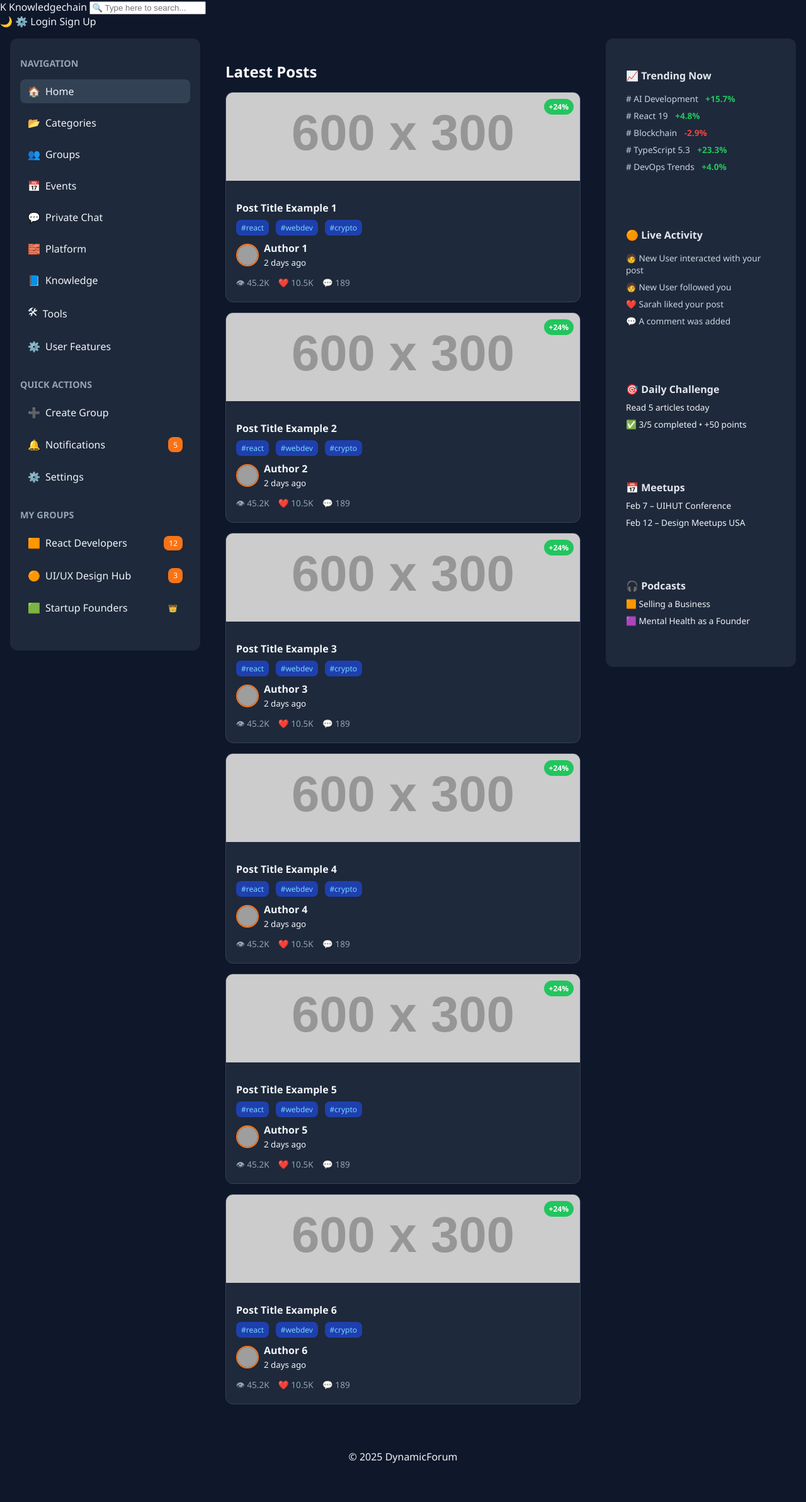
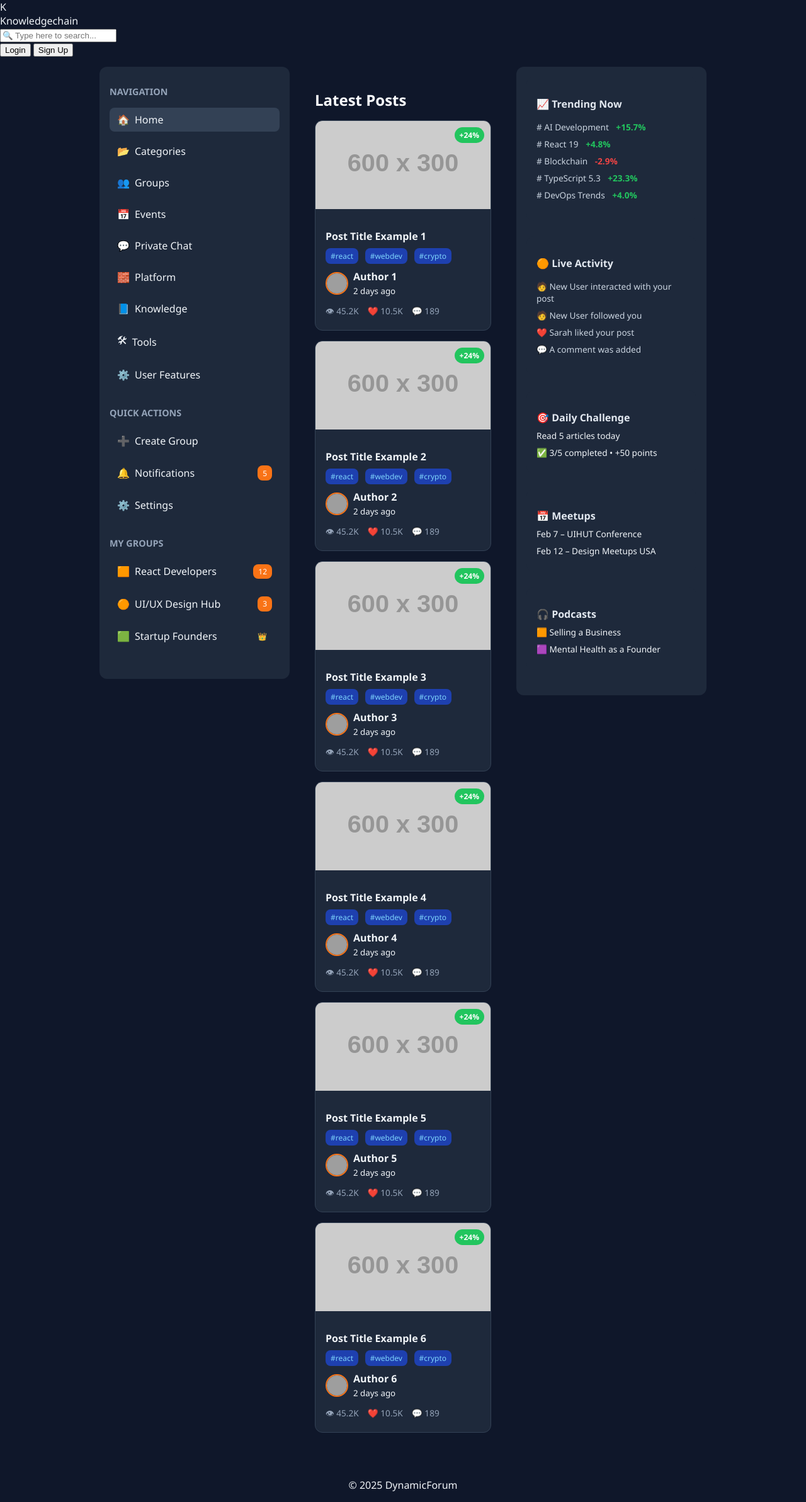
Before and after one commit to mejbah330/Forum, a PHP site: page /DynamicForum/ in a window 1280 px wide. Shown: the whole page at 63% size. Before the commit the page ends 2323 px from the top, so only its background shows below. Run offline with PHP 8.4, Linux system fonts and the light colour scheme; grey boxes labelled with a size stand in for pictures from a placeholder-image service; some libraries are stand-ins or nearby versions; grey boxes are pictures that could not be loaded.

Commit message:
Update Header.php

```diff
--- a/Includes/Header.php
+++ b/Includes/Header.php
@@ -1,31 +1,26 @@
-<?php
-session_start();
-require_once 'config.php';
-?>
 <!DOCTYPE html>
 <html lang="en">
 <head>
   <meta charset="UTF-8" />
+  <meta http-equiv="X-UA-Compatible" content="IE=edge" />
+  <meta name="viewport" content="width=device-width, initial-scale=1.0" />
   <title>DynamicForum</title>
-  <link rel="stylesheet" href="<?= SITE_URL ?>/assets/css/style.css" />
+  <link rel="stylesheet" href="/assets/css/style.css" />
 </head>
-<body class="dark">
-<header class="navbar">
-  <div class="navbar-left">
-    <span class="logo-box">K</span>
+<body>
+
+<header class="topbar">
+  <div class="logo">
+    <div class="logo-icon">K</div>
     <span class="logo-text">Knowledgechain</span>
-    <input type="text" class="search-input" placeholder="🔍 Type here to search..." />
   </div>
-  <div class="navbar-right">
-    <a href="#" class="icon-btn">🌙</a>
-    <a href="#" class="icon-btn">⚙️</a>
-    <?php if (isset($_SESSION['user'])): ?>
-      <a href="<?= SITE_URL ?>/user/profile.php" class="nav-link">Profile</a>
-      <a href="<?= SITE_URL ?>/user/logout.php" class="nav-link">Logout</a>
-    <?php else: ?>
-      <a href="<?= SITE_URL ?>/user/login.php" class="nav-link">Login</a>
-      <a href="<?= SITE_URL ?>/user/register.php" class="btn-orange">Sign Up</a>
-    <?php endif; ?>
+
+  <div class="search-bar">
+    <input type="text" placeholder="🔍 Type here to search..." />
+  </div>
+
+  <div class="header-actions">
+    <button class="btn ghost">Login</button>
+    <button class="btn solid">Sign Up</button>
   </div>
 </header>
-<main>
```
